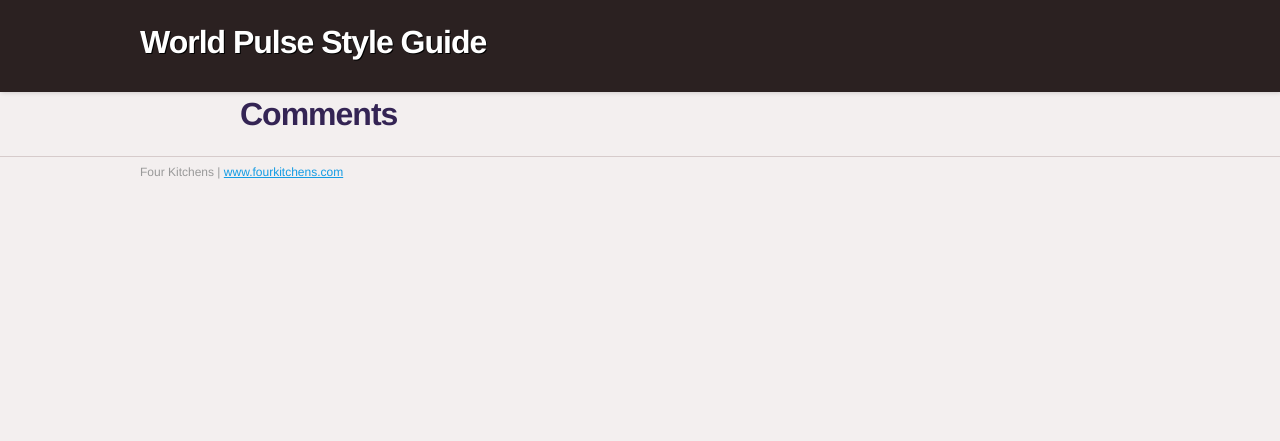
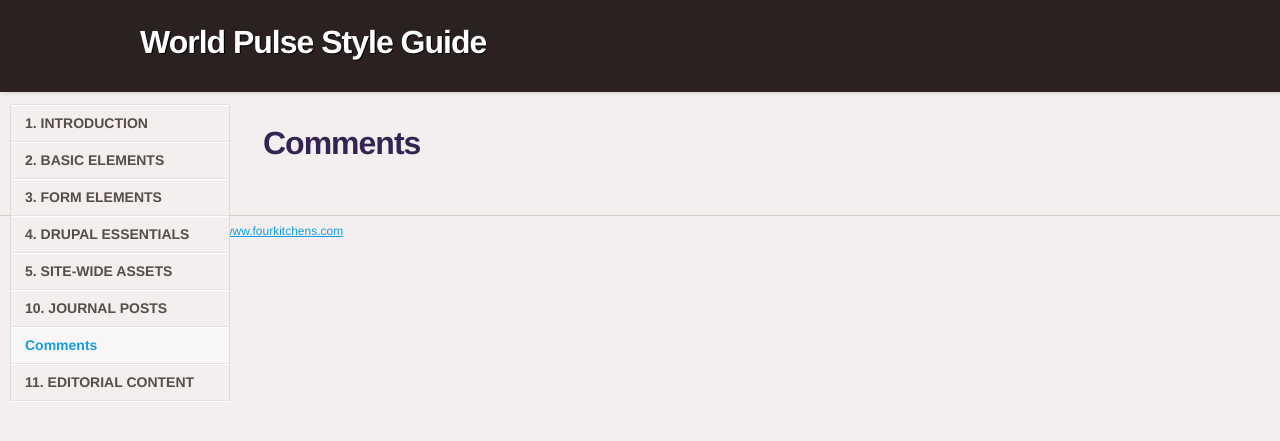
Before and after one commit to fourkitchens/worldpulse-style-guide, a Jekyll site: the page built from _posts/0010-01-06-comments.markdown, in a window 1280 px wide. Shown: the top 441 px of the page. Built offline with Jekyll 4.4.1, drawn with Linux system fonts in a browser that asks for light colours; nearby versions of some CDN libraries; some web fonts are replaced; Markdown is read by kramdown in place of the engine named in the settings.

Commit message:
Make component pages and nav a bit better

```diff
--- a/_layouts/component.html
+++ b/_layouts/component.html
@@ -1,8 +1,26 @@
 ---
 layout: default
 ---
-<h1>{{ page.title }}</h1>
 
-<div class="component">
-{{ content }}
+<div class="styleguide-content">
+  <nav class="styleguide-nav collapse"><ul>
+    {% for post in site.posts reversed %}
+      {% if post.layout == "heading" %}
+        <li class="heading">{{ post.date | date: "%Y" | plus:0 }}. {{ post.title }} <!-- <a href="{{ post.url }}">&rarr;</a> --></li>
+      {% elsif post.url == page.url %}
+        <li class="current"><a href="{{ post.url }}">{{ post.title }}</a></li>
+      {% else %}
+        <li><a href="{{ post.url }}">{{ post.title }}</a></li>
+      {% endif %}
+    {% endfor %}
+  </ul></nav>
+
+  <div class="styleguide-index">
+    <h1>{{ page.title }}</h1>
+
+    <div class="component">
+    {{ content }}
+    </div>
+
+  </div>
 </div>
--- a/css/styleguide.css
+++ b/css/styleguide.css
@@ -58,8 +58,12 @@
   font-size: 0.75em;
   border-top: 1px solid #d6cbcb;
 }
+.styleguide-container > main {
+  margin: 10px;
+}
 @media (min-width: 51.25em) {
   .styleguide-container > main {
+    margin-left: 0;
     padding-left: 240px;
   }
 }
@@ -155,6 +159,9 @@
   display: block;
   float: right;
   text-decoration: none;
+}
+.styleguide-nav li.current a {
+  font-weight: 600;
 }
 
 .styleguide-index {
--- a/sass/styleguide/_styleguide.scss
+++ b/sass/styleguide/_styleguide.scss
@@ -66,7 +66,9 @@
   }
 
   > main {
+    margin: 10px;
     @include respond-to('sg nav side') {
+      margin-left: 0;
       padding-left: 240px;
     }
     @include respond-to('fixed header') {
@@ -164,6 +166,10 @@
       float: right;
       text-decoration: none;
     }
+  }
+
+  li.current a {
+    font-weight: 600;
   }
 
 }
--- a/styleguide-assets/js/main.js
+++ b/styleguide-assets/js/main.js
@@ -1,9 +1,9 @@
 (function($) {
   $(document).ready(function(){
     if ( $('.styleguide-nav').length && $('.styleguide-nav').hasClass('collapse') ) {
-      $('.styleguide-nav li.heading').nextUntil('li.heading').hide();
+      $('.styleguide-nav li.heading').nextUntil('li.heading').not('.current').hide();
       $('.styleguide-nav li.heading').click(function(){
-        $('.styleguide-nav li.heading').nextUntil('li.heading').hide();
+        $('.styleguide-nav li.heading').nextUntil('li.heading').not('.current').hide();
         $(this).nextUntil('li.heading').show();
       });
     }
```
